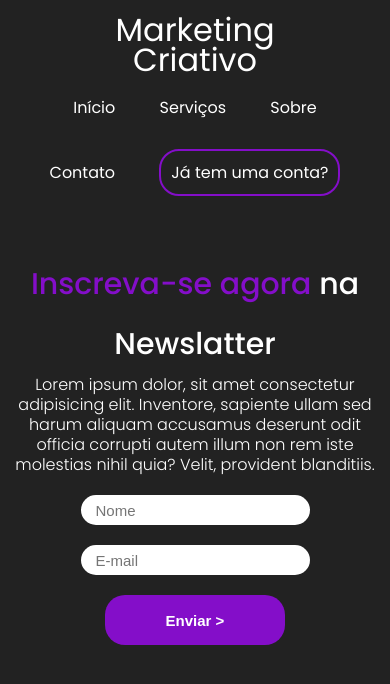
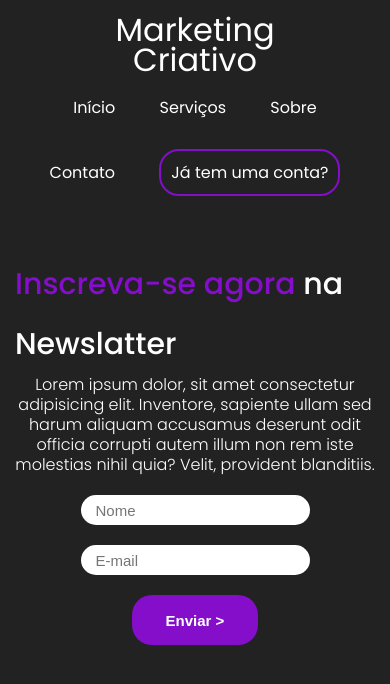
Before and after one commit to Anderson-Rodrigo-Dev/Marketing-Criativo, a plain HTML site: page index.html in a window 390 px wide. Drawn offline with Linux system fonts and the light colour scheme.

Commit message:
Alguns ajustes no código e no arquivo media.css

```diff
--- a/css/media.css
+++ b/css/media.css
@@ -6,8 +6,10 @@
     }
 
     .principal {
+        display: flex;
         flex-direction: column  ;
-        text-align: center;
+        justify-content: center;
+        align-items: center;
     }
 
     .principal h2{
@@ -20,7 +22,6 @@
 
     form {
         margin: 0 auto;
-        width: 100%;
     }
 
     .principal form input {
--- a/index.html
+++ b/index.html
@@ -30,7 +30,7 @@
     </header>
 
     <main class="principal">
-        <aside>
+        <section>
             <h2><span>Inscreva-se agora </span>na Newslatter</h2>
             <p>Lorem ipsum dolor, sit amet consectetur adipisicing elit. Inventore, sapiente ullam sed harum aliquam accusamus deserunt odit officia corrupti autem illum non rem iste molestias nihil quia? Velit, provident blanditiis.</p>
 
@@ -39,7 +39,7 @@
                 <input type="email" name="email" placeholder="E-mail">
                 <input type="submit" value="Enviar >">
             </form>
-        </aside>
+        </section>
 
         <figure>
             <img src="./components/images/imagem-menina.png" alt="desenho de mulher meditando">
```
